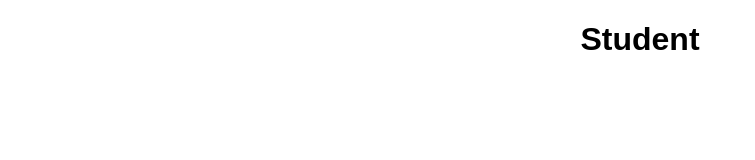
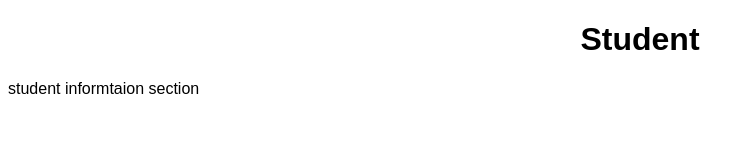
Before and after one commit to Lakshi-Lakshi/students-management, a plain HTML site: page student.html in a window 1280 px wide. Shown: the whole page, without its empty margins (0-755 px from the left). Drawn offline with Linux system fonts and the light colour scheme.

Commit message:
Add student information

```diff
--- a/student.html
+++ b/student.html
@@ -9,5 +9,6 @@
 <body>
     <h1>Student</h1>
 
+    <p>student informtaion section</p>
 </body>
 </html>
```
